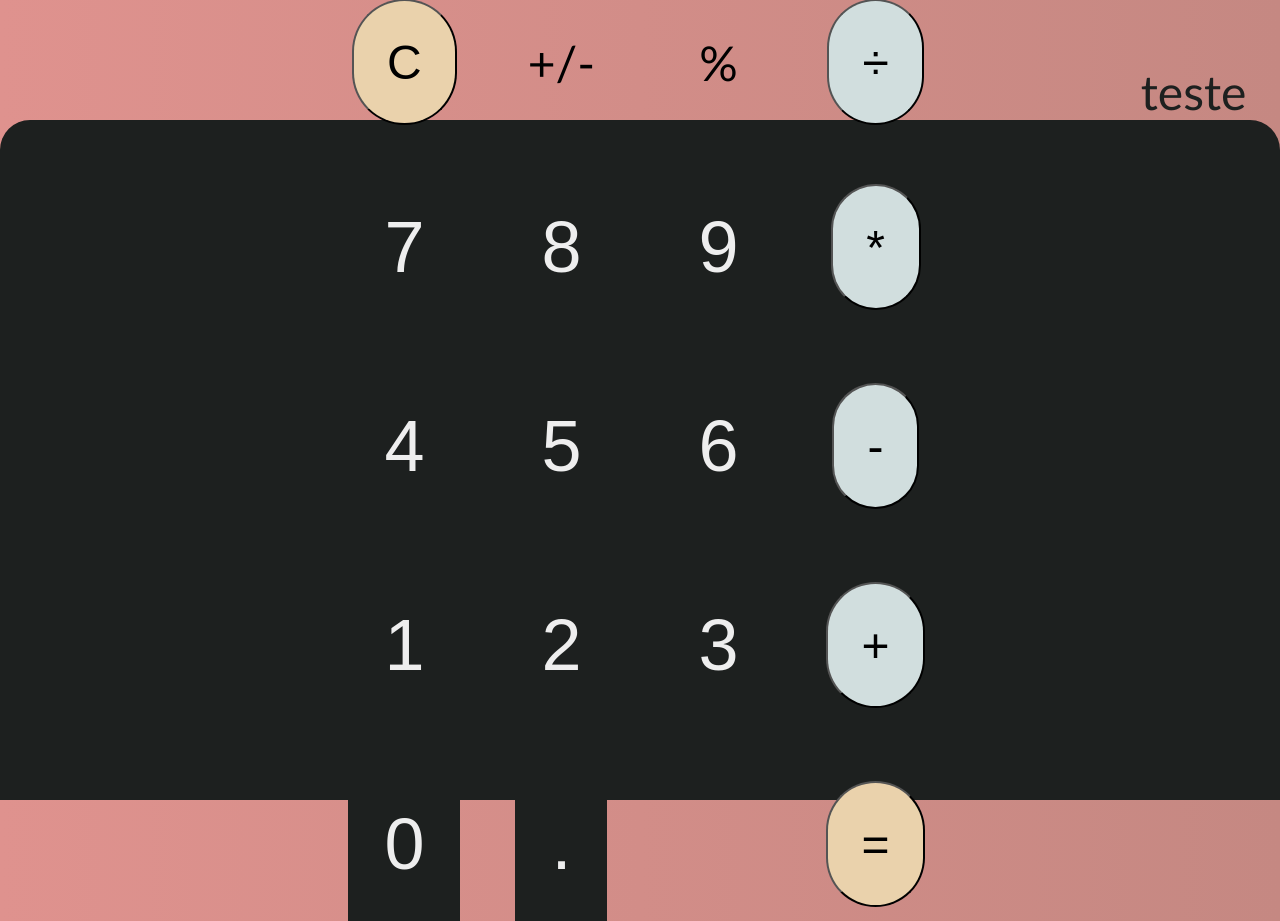
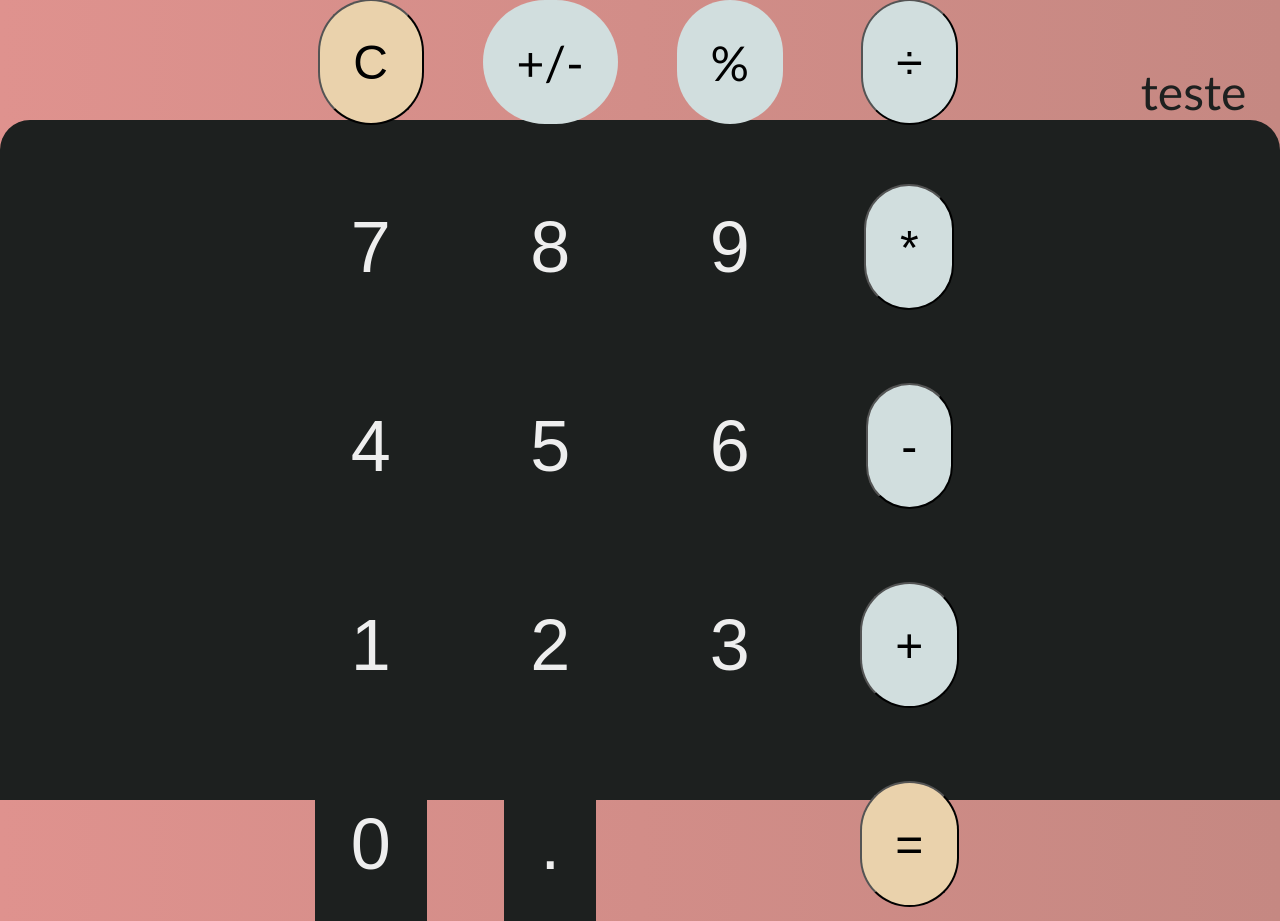
Before and after one commit to marleypm16/Calculadora, a plain HTML site: page index.html in a window 1280 px wide. Drawn offline with Linux system fonts and the light colour scheme.

Commit message:
add class to % +/-

```diff
--- a/index.html
+++ b/index.html
@@ -16,8 +16,8 @@
         <div class="calculadora">
           <button id="clean" class="limpar">C</button>
 
-          <p>+/-</p>
-          <p>%</p>
+          <p class="operadores">+/-</p>
+          <p class="operadores">%</p>
           <button class="operadores">÷</button>
           <button id="7" class="numeros" value="7">7</button>
           <button id="8" class="numeros" value="8">8</button>
```
